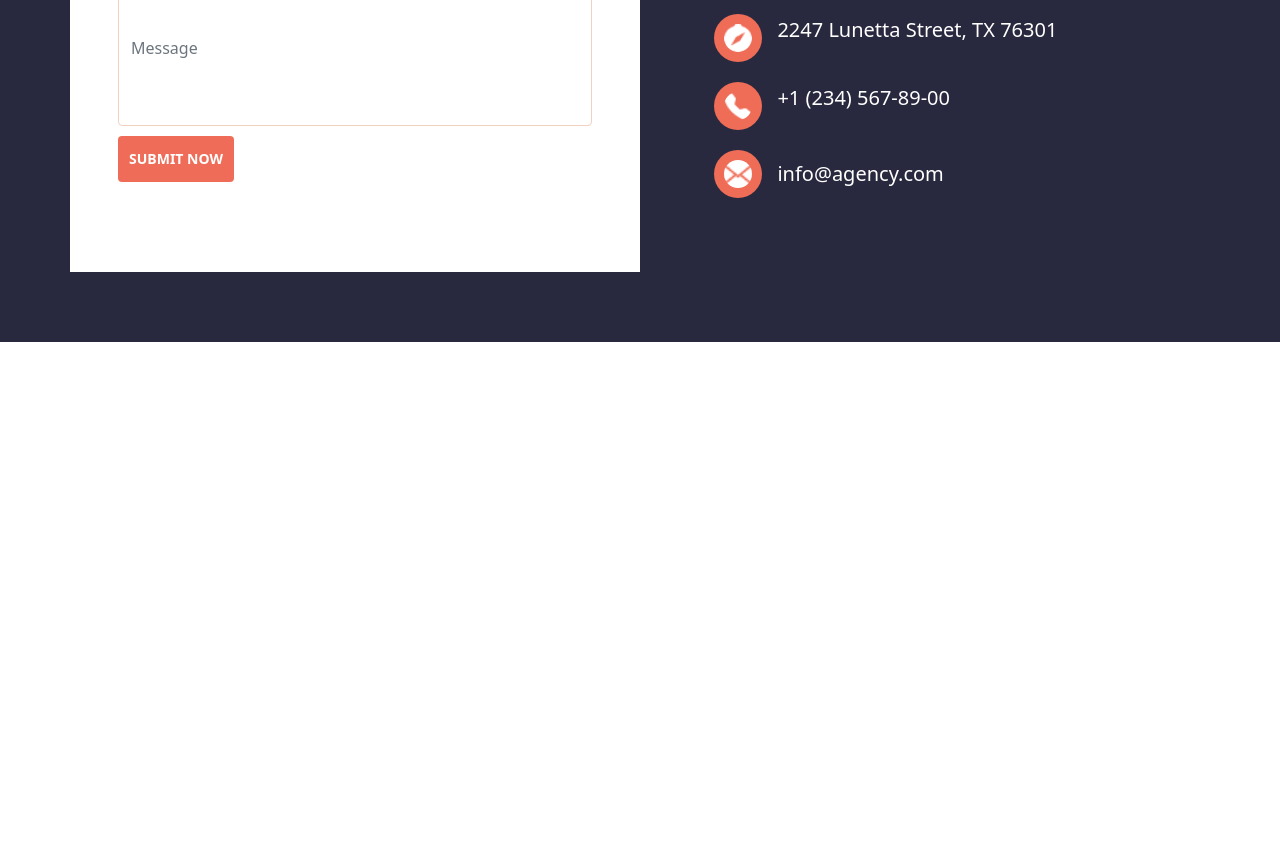
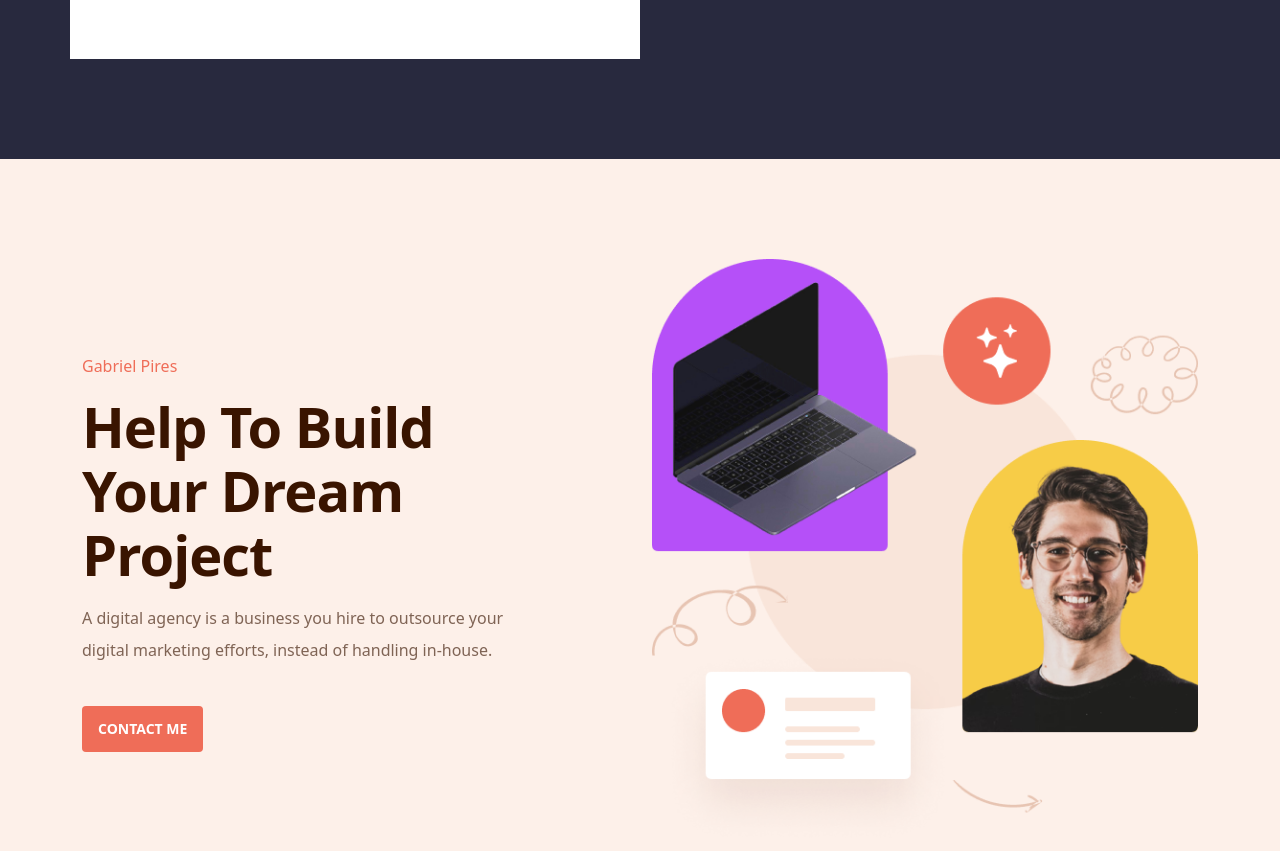
Before and after one commit to arnob-das/personal-portfolio, a plain HTML site: page index.html in a window 1280 px wide. Shown: the part 8420-9271 px from the top of the page. Before the commit the page ends 8762 px from the top, so only its background shows below. Drawn offline with nearby package versions, Linux system fonts and the light colour scheme.

Commit message:
contact me personal section done

```diff
--- a/css/index.css
+++ b/css/index.css
@@ -494,7 +494,7 @@
 #contact {
   background: #28293e;
   padding-top: 100px;
-  padding-bottom: 70px;
+  padding-bottom: 100px;
 }
 #contact .row {
   display: flex;
@@ -522,8 +522,9 @@
 .input-message {
   height: 156px !important;
 }
-.contact-box .submit-now {
-  padding: 15px 10px;
+.contact-box .submit-now,
+#contact-me-personal .link {
+  padding: 15px 15px;
   margin-top: 10px;
   font-weight: 900;
   font-size: 14px;
@@ -560,6 +561,23 @@
   padding: 10px;
   border-radius: 50%;
 }
+#contact-me-personal {
+  background: #fdf0e9;
+  padding-top: 100px;
+  padding-bottom: 70px;
+}
+#contact-me-personal h2 {
+  font-weight: 800;
+  font-size: 56px;
+  line-height: 64px;
+  letter-spacing: -1px;
+  color: #391400;
+}
+#contact-me-personal .des{
+  font-size: 16px;
+line-height: 32px;
+color: rgba(57, 20, 0, 0.64);
+}
 /* media query */
 @media only screen and (min-device-width: 320px) and (max-device-width: 480px) {
   #header h1 {
--- a/index.html
+++ b/index.html
@@ -484,17 +484,6 @@
             </div>
         </div>
     </section>
-    <!-- Image Gallery -->
-    <section id="image-gallery" class="container-fluid">
-        <div class="row">
-            <img src="./assets/image/Bitmap.png" alt="">
-            <img src="./assets/image/Bitmap-1.png" alt="">
-            <img src="./assets/image/Bitmap-2.png" alt="">
-            <img src="./assets/image/Bitmap-4.png" alt="">
-            <img src="./assets/image/Bitmap-5.png" alt="">
-            <img src="./assets/image/Bitmap-3.png" alt="">
-        </div>
-    </section>
     <!-- Contact Section -->
     <section id="contact">
         <div class="container">
@@ -532,6 +521,33 @@
             </div>
         </div>
     </section>
+    <!-- Contact Me Personal -->
+    <section id="contact-me-personal">
+        <div class="container">
+            <div class="row align-items-center">
+                <div class="col-lg-6">
+                    <p class="special">Gabriel Pires</p>
+                    <h2 class="mt-3">Help To Build <br> Your Dream <br> Project</h2>
+                    <p class="des mt-3">A digital agency is a business you hire to outsource your <br> digital marketing efforts, instead of handling in-house.</p>
+                    <a class="btn link mt-4" href="#contact">Contact Me</a>
+                </div>
+                <div class="col-lg-6">
+                    <img src="./assets/image/footer.png" alt="" class="img-fluid">
+                </div>
+            </div>
+        </div>
+    </section>
+     <!-- Image Gallery -->
+     <section id="image-gallery" class="container-fluid">
+        <div class="row">
+            <img src="./assets/image/Bitmap.png" alt="">
+            <img src="./assets/image/Bitmap-1.png" alt="">
+            <img src="./assets/image/Bitmap-2.png" alt="">
+            <img src="./assets/image/Bitmap-4.png" alt="">
+            <img src="./assets/image/Bitmap-5.png" alt="">
+            <img src="./assets/image/Bitmap-3.png" alt="">
+        </div>
+    </section>
 
 
 
```
Also changed, not shown: assets/image/footer.png (added).
